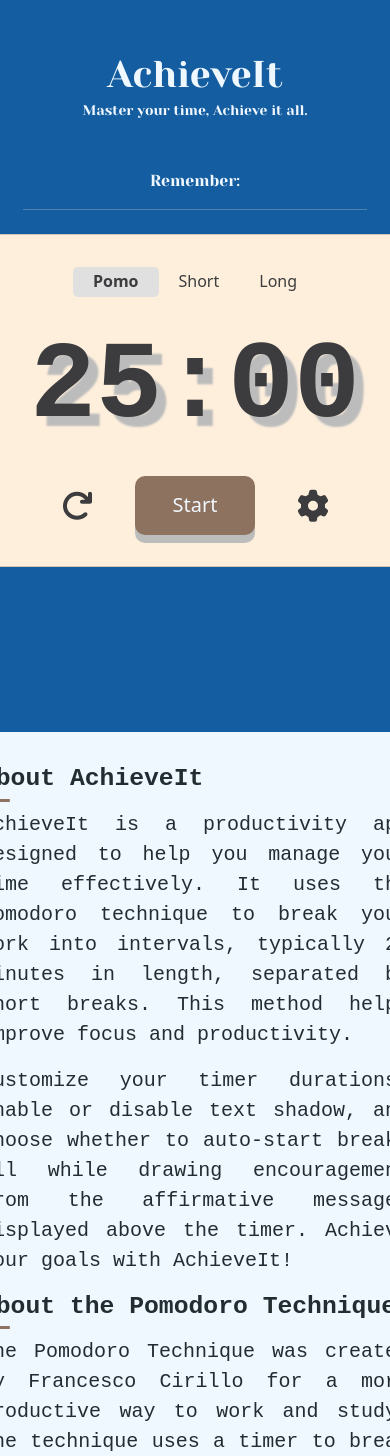
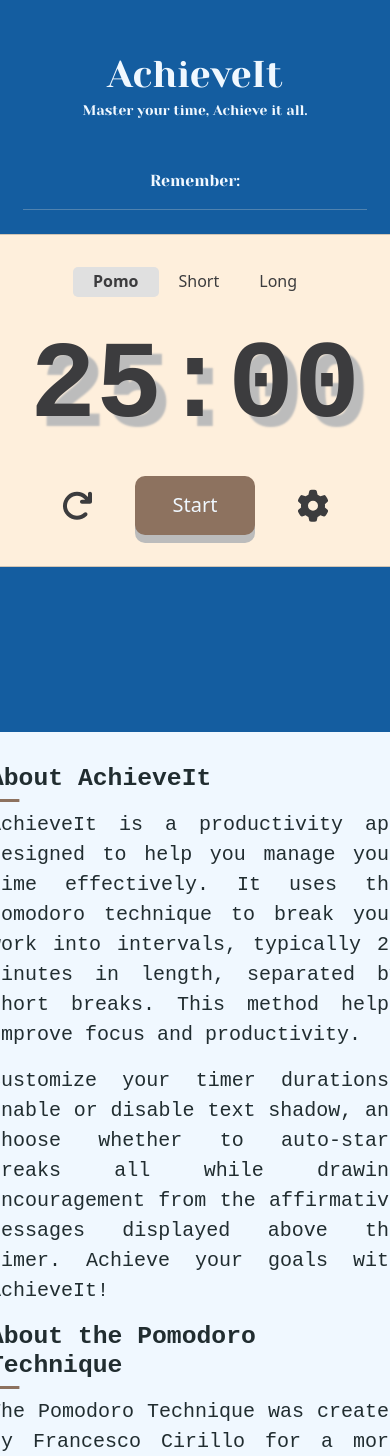
Before and after one commit to samuelodumu/AchieveIt, a React (Vite) app: page / in a window 390 px wide. Shown: the part 112-1568 px from the top of the page. Built offline with nearby package versions, Linux system fonts and the light colour scheme; no server answers.

Commit message:
added hr element at the top of the footer and modified ui for smaller screens

```diff
--- a/src/index.css
+++ b/src/index.css
@@ -36,7 +36,7 @@ main {
 main hr {
   width: 70%;
   margin: 0;
-  border-top: 1px solid #feefdc;
+  color: #feefdc;
 }
 
 button {
@@ -245,7 +245,14 @@ footer small {
   .outer-div {
     padding: 0 2em;
   }
+  .info-section h2 {
+    padding: 0 0.5rem;
+  }
+  .info-section h2::after {
+    transform: translateX(20%);
+  }
   .info-section p {
     text-align: justify;
+    padding: 0 0.5rem;
   }
 }
```
